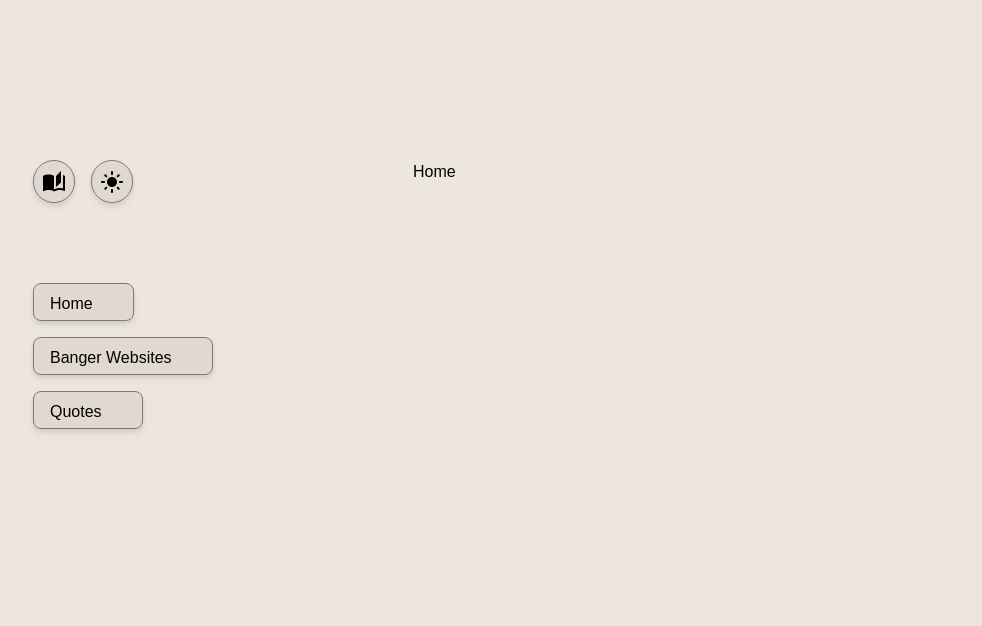
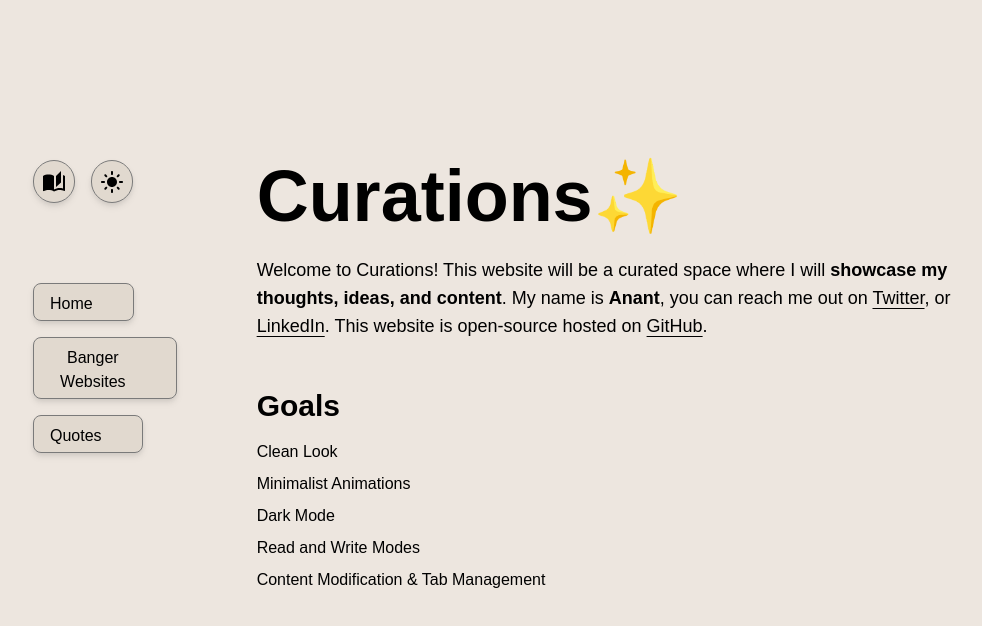
Before and after one commit to dubeyanant/Curations, a React (Vite) app: page / in a window 1280 px wide. Shown: the top 626 px of the page, without its empty margins (127-1109 px from the left). Built offline with nearby package versions, Linux system fonts and the light colour scheme; the HTML template or start-up script is replaced by a standard one.

Commit message:
feat: :sparkles: add home content

```diff
--- a/src/App.jsx
+++ b/src/App.jsx
@@ -8,7 +8,7 @@ import Quotes from "./components/Quotes";
 function App() {
   return (
     <div className="container mx-auto px-[160px] pt-40">
-      <div className="flex gap-5">
+      <div className="flex gap-20">
         <div className="basis-[360px] pb-40">
           <SideBar />
         </div>
--- a/src/components/Home.jsx
+++ b/src/components/Home.jsx
@@ -1,4 +1,45 @@
 const Home = () => {
-  return <>Home</>;
+  return (
+    <div>
+      <h1 className="text-7xl font-bold">Curations✨</h1>
+      <p className="text-lg mt-6">
+        Welcome to Curations! This website will be a curated space where I will{" "}
+        <span className="font-bold">
+          showcase my thoughts, ideas, and content
+        </span>
+        . My name is <span className="font-bold">Anant</span>, you can reach me
+        out on{" "}
+        <a
+          href="https://twitter.com/_aanant"
+          className="underline underline-offset-4"
+        >
+          Twitter
+        </a>
+        , or{" "}
+        <a
+          href="https://www.linkedin.com/in/anantdubey/"
+          className="underline underline-offset-4"
+        >
+          LinkedIn
+        </a>
+        . This website is open-source hosted on{" "}
+        <a
+          href="https://github.com/dubeyanant/Curations"
+          className="underline underline-offset-4"
+        >
+          GitHub
+        </a>
+        .
+      </p>
+      <h3 className="text-3xl font-bold mt-12">Goals</h3>
+      <ul className="mt-4 flex flex-col gap-2">
+        <li>Clean Look</li>
+        <li>Minimalist Animations</li>
+        <li>Dark Mode</li>
+        <li>Read and Write Modes</li>
+        <li>Content Modification & Tab Management</li>
+      </ul>
+    </div>
+  );
 };
 export default Home;
```
